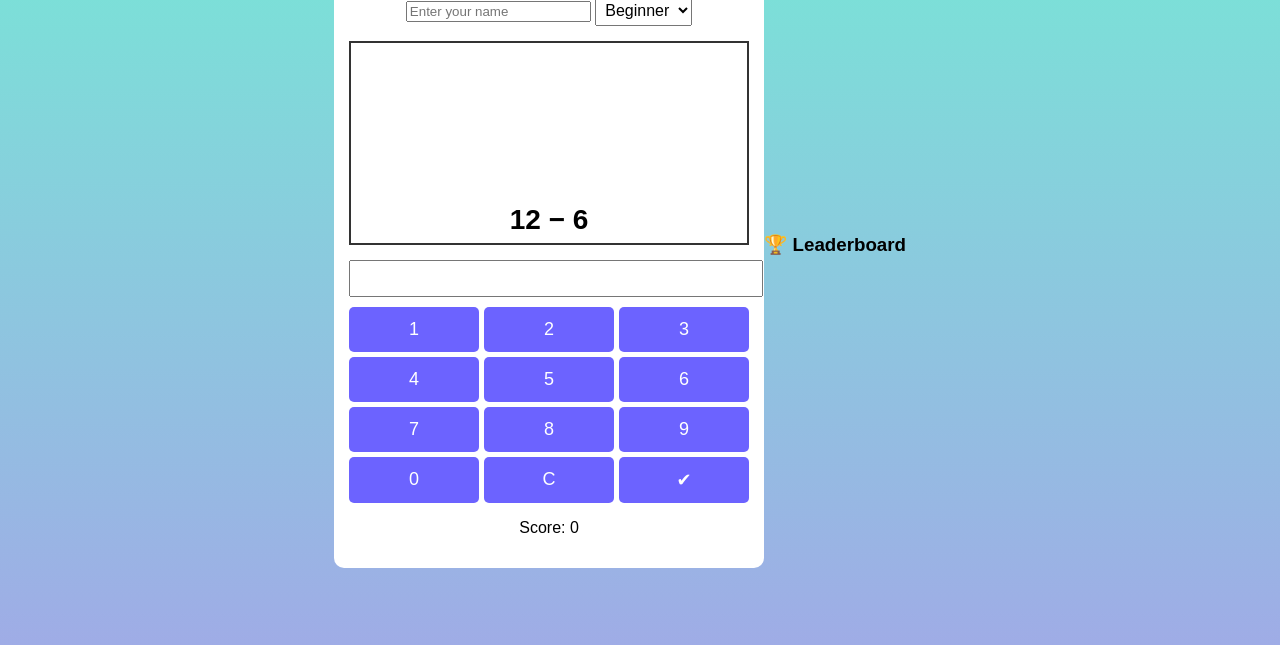
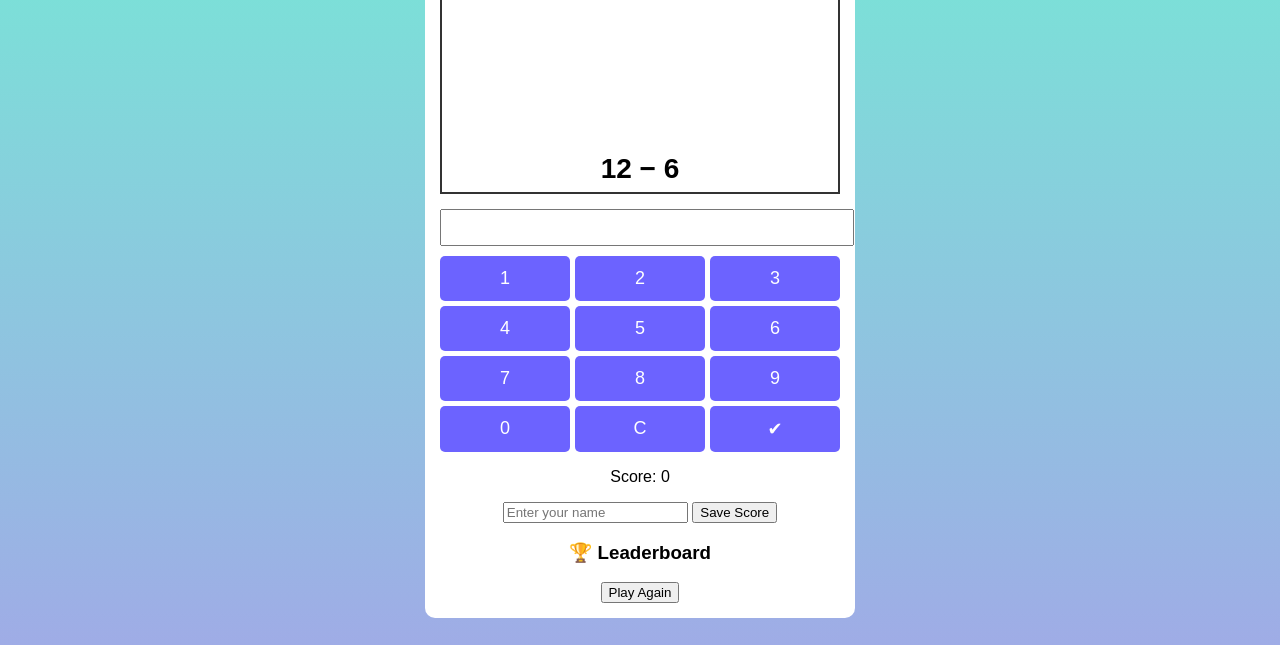
Before and after one commit to abdulwasimmondal-ops/subtraction-game, a plain HTML site: page index.html in a window 1280 px wide. Shown: the part 155-800 px from the top of the page. Drawn offline with Linux system fonts and the light colour scheme.

Commit message:
Enhance game with score saving and leaderboard
Added sections for saving scores and displaying leaderboard.

```diff
--- a/index.html
+++ b/index.html
@@ -4,29 +4,36 @@
     <meta charset="UTF-8">
     <title>Falling Subtraction Game</title>
     <meta name="viewport" content="width=device-width, initial-scale=1.0">
+
     <link rel="stylesheet" href="style.css">
+
+    <!-- Firebase -->
+    <script src="https://www.gstatic.com/firebasejs/9.23.0/firebase-app-compat.js"></script>
+    <script src="https://www.gstatic.com/firebasejs/9.23.0/firebase-firestore-compat.js"></script>
 </head>
+
 <body>
 
 <div class="game-container">
 
     <h1>Subtraction Game</h1>
-<input type="text" id="playerName" placeholder="Enter your name" />
 
-
+    <!-- Difficulty -->
     <select id="level" onchange="setLevel()">
         <option value="beginner">Beginner</option>
         <option value="pro">Pro</option>
         <option value="expert">Expert</option>
     </select>
 
+    <!-- Game area -->
     <div class="game-area">
         <div id="question">0 − 0</div>
     </div>
 
+    <!-- Answer -->
     <input type="text" id="answer" readonly>
 
-    <!-- Virtual Keyboard -->
+    <!-- Keyboard -->
     <div class="keyboard">
         <button onclick="pressKey(1)">1</button>
         <button onclick="pressKey(2)">2</button>
@@ -44,18 +51,26 @@
 
     <p>Score: <span id="score">0</span></p>
 
+    <!-- Save score (hidden initially) -->
+    <div id="saveScoreSection" class="hidden">
+        <input type="text" id="playerName" placeholder="Enter your name">
+        <button onclick="saveScore()">Save Score</button>
+    </div>
+
+    <!-- Leaderboard -->
+    <div id="leaderboardSection" class="hidden">
+        <h3>🏆 Leaderboard</h3>
+        <ul id="leaderboard"></ul>
+        <button onclick="restartGame()">Play Again</button>
+    </div>
+
 </div>
 
+<!-- Sounds -->
 <audio id="correctSound" src="sounds/correct.mp3"></audio>
 <audio id="wrongSound" src="sounds/wrong.mp3"></audio>
 <audio id="gameOverSound" src="sounds/gameover.mp3"></audio>
 
-<script src="https://www.gstatic.com/firebasejs/9.23.0/firebase-app-compat.js"></script>
-<script src="https://www.gstatic.com/firebasejs/9.23.0/firebase-firestore-compat.js"></script>
-
 <script src="script.js"></script>
-<h3>🏆 Leaderboard</h3>
-<ul id="leaderboard"></ul>
-
 </body>
 </html>
```
